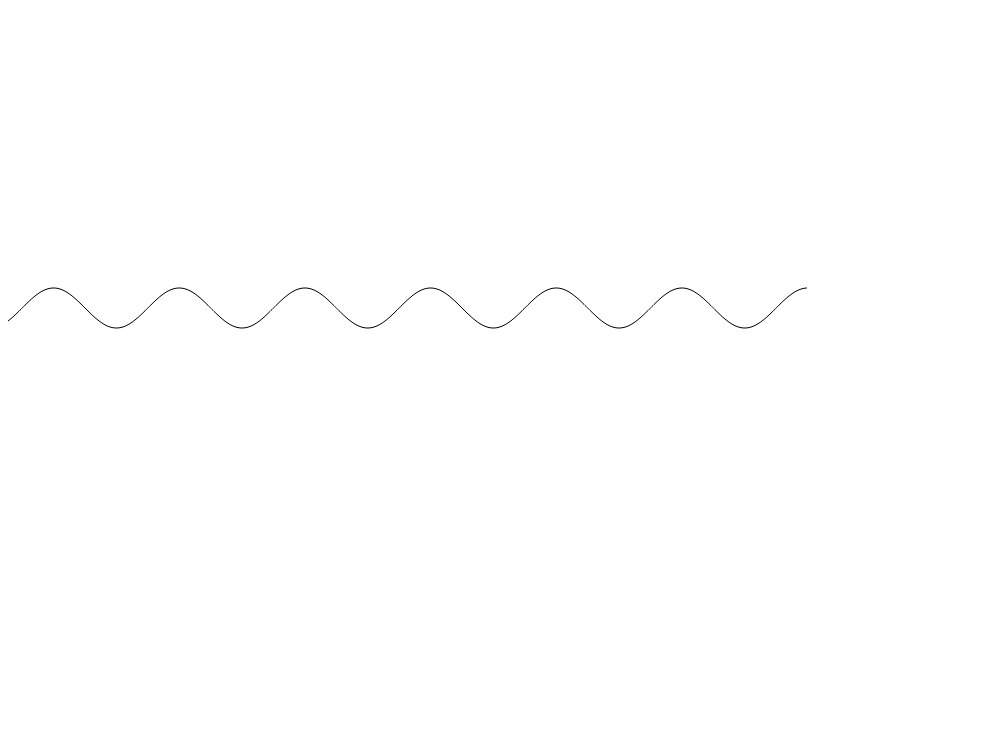
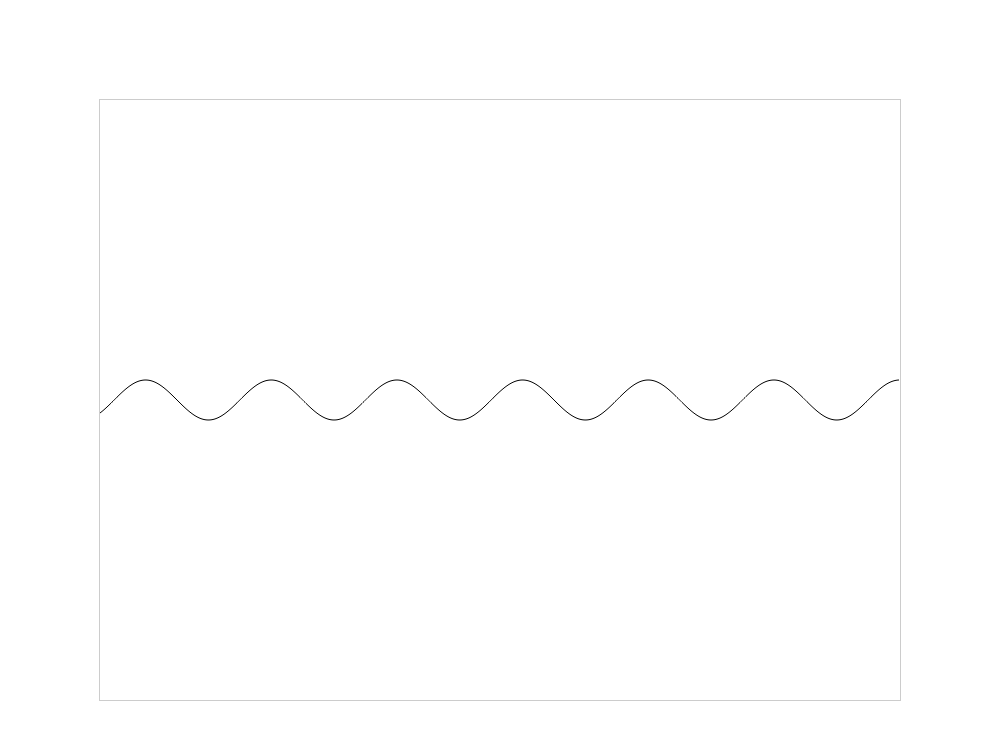
Before and after one commit to osistlk/color-sandbox, an Electron app: page index.html in a window 1000 px wide. Drawn offline with Linux system fonts and the light colour scheme.

Commit message:
Add nodemon for development and implement dark mode support

```diff
--- a/index.html
+++ b/index.html
@@ -2,6 +2,39 @@
 <html>
 <head>
   <title>Wave Simulation</title>
+  <style>
+    body {
+      margin: 0;
+      padding: 0;
+      display: flex;
+      justify-content: center;
+      align-items: center;
+      height: 100vh;
+      transition: background-color 0.5s;
+    }
+
+    canvas {
+      border: 1px solid #ccc; /* Light border by default */
+    }
+
+    @media (prefers-color-scheme: dark) {
+      body {
+        background-color: #333;
+        color: white;
+      }
+
+      canvas {
+        border: 1px solid #aaa; /* Darker border for dark mode */
+      }
+    }
+
+    @media (prefers-color-scheme: light) {
+      body {
+        background-color: #fff;
+        color: black;
+      }
+    }
+  </style>
 </head>
 <body>
   <canvas id="waveCanvas" width="800" height="600"></canvas>
--- a/package.json
+++ b/package.json
@@ -5,6 +5,7 @@
   "main": "main.js",
   "scripts": {
     "start": "electron .",
+    "dev": "nodemon --exec npm start",
     "test": "echo \"Error: no test specified\" && exit 1",
     "lint": "eslint .",
     "lint:fix": "eslint . --fix"
@@ -19,6 +20,7 @@
   },
   "devDependencies": {
     "electron": "^29.1.1",
-    "eslint": "^8.57.0"
+    "eslint": "^8.57.0",
+    "nodemon": "^3.1.0"
   }
 }
--- a/renderer.js
+++ b/renderer.js
@@ -4,7 +4,12 @@ const ctx = canvas.getContext('2d');
 let time = 0;
 
 function draw() {
+    const prefersDarkMode = window.matchMedia && window.matchMedia('(prefers-color-scheme: dark)').matches;
+
     ctx.clearRect(0, 0, canvas.width, canvas.height);
+
+    // Set drawing color based on theme
+    ctx.strokeStyle = prefersDarkMode ? 'white' : 'black';
 
     ctx.beginPath();
     for (let x = 0; x < canvas.width; x++) {
```
Also changed, not shown: 1 other file.
